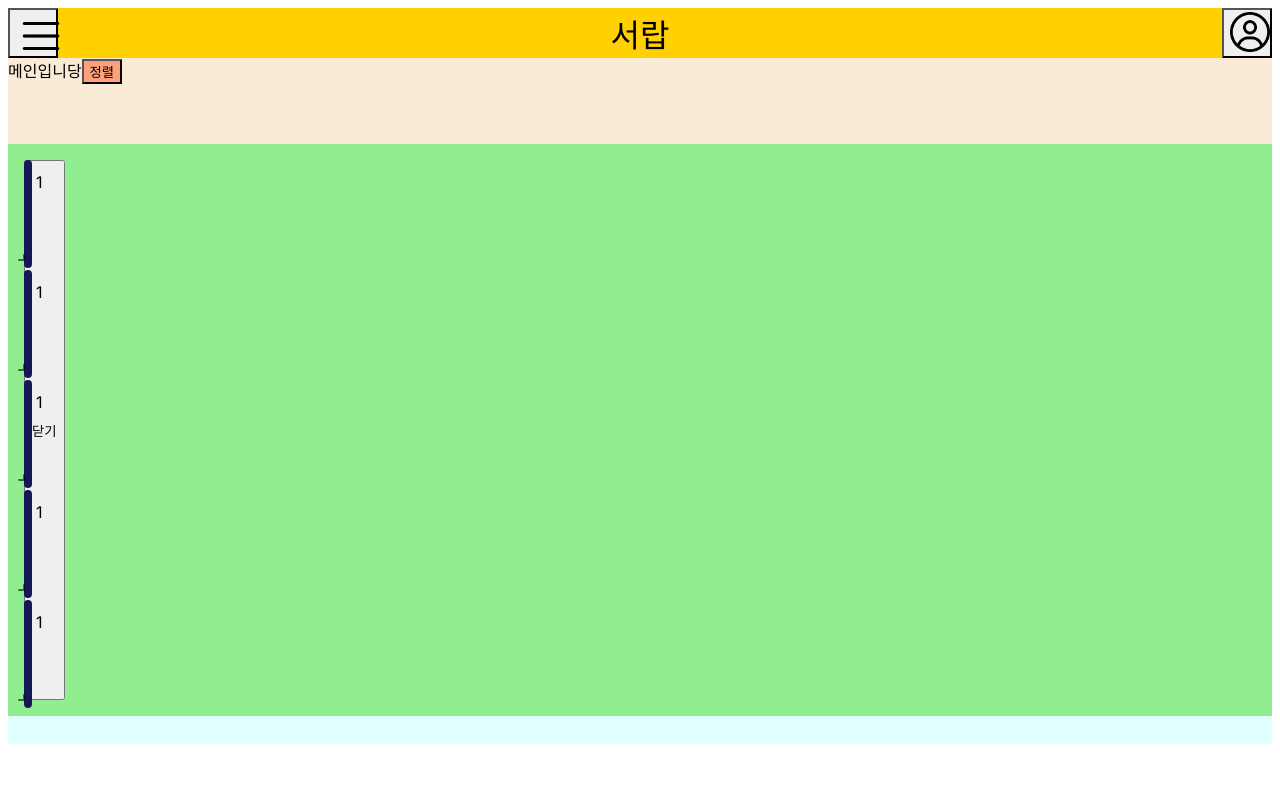
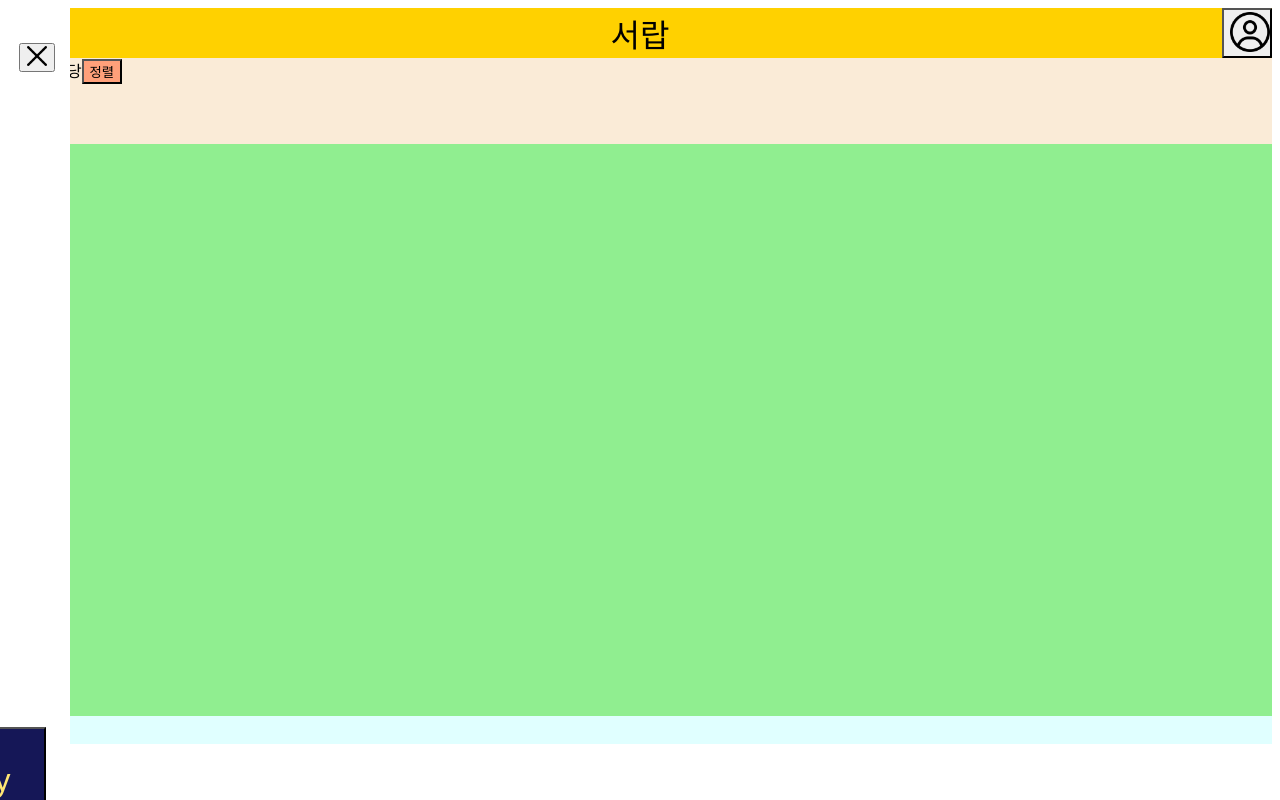
Before and after one commit to tajarinmate/Seorab, a Next.js app: page / in a window 1280 px wide. Built offline with nearby package versions, Linux system fonts and the light colour scheme; data requests are answered from the project's data file.

Commit message:
feat: localStorage에 grid position 저장 - 데이터 연동

```diff
--- a/src/app/page.tsx
+++ b/src/app/page.tsx
@@ -89,7 +89,6 @@ export default function Home() {
 
   return (
     <>
-      {/* <SideBar /> */}
       <Nav />
       <Main>
         메인입니당
--- a/src/components/Grid/Grid.tsx
+++ b/src/components/Grid/Grid.tsx
@@ -3,6 +3,10 @@ import styled from 'styled-components';
 import 'react-grid-layout/css/styles.css';
 import 'react-resizable/css/styles.css';
 import { useEffect, useState } from 'react';
+import axios from 'axios';
+import { useQuery, useMutation, useQueryClient } from 'react-query';
+import { ChangeEvent, FormEvent, useCallback } from 'react';
+import Link from 'next/link';
 
 const ResponsiveGridLayout = WidthProvider(Responsive);
 
@@ -17,12 +21,12 @@ type ContentProps = {
   h: number;
 };
 
-type LayoutType = {
-  breakpoints: string;
-  layouts: Layouts;
-};
+interface ModifyContent {
+  id: string;
+  text: string;
+}
 
-export function Grid({ content }: { content: Layout[] }) {
+export function Grid({ content }: { content: ContentProps[] }) {
   const originalLayouts = getFromLayouts('layouts');
   const [state, setState] = useState({
     breakpoints: 'lg',
@@ -48,11 +52,6 @@ export function Grid({ content }: { content: Layout[] }) {
     }));
   };
 
-  // 창 닫았을 때 저장?
-  const handleExit = () => {
-    console.log('나 닫기');
-  };
-
   return (
     <Root>
       <ResponsiveGridLayout
@@ -68,15 +67,14 @@ export function Grid({ content }: { content: Layout[] }) {
         onBreakpointChange={onBreakPointChange}
         // useCSSTransforms={true} <- 성능 개선할 수 있다함
       >
-        {content.map((item: Layout) => {
+        {content.map((item: ContentProps) => {
           return (
             <GridItemWrapper key={item.i}>
-              <GridItemContent>{item.w}</GridItemContent>
+              <GridItemContent>{item.text}</GridItemContent>
             </GridItemWrapper>
           );
         })}
       </ResponsiveGridLayout>
-      <button onClick={handleExit}>닫기</button>
     </Root>
   );
 }
@@ -108,7 +106,7 @@ const GridItemWrapper = styled.div`
 `;
 
 const GridItemContent = styled.div`
-  /* background-color: lightcoral; */
+  background-color: lightcoral;
   padding: 8px;
 `;
 
--- a/src/components/Nav/Nav.tsx
+++ b/src/components/Nav/Nav.tsx
@@ -15,7 +15,7 @@ export function Nav() {
       <Button onClick={toggleSide}>
         <Image src='/more.png' alt='더보기' width={50} height={50} />
       </Button>
-      {/* <SideBar isOpen={isOpen} setIsOpen={setIsOpen} /> */}
+      <SideBar isOpen={isOpen} setIsOpen={setIsOpen} />
       <Title href='/'>서랍</Title>
       <Button>
         <Image src='/mypage.png' alt='마이페이지' width={40} height={40} />
--- a/src/components/SideBar/SideBar.tsx
+++ b/src/components/SideBar/SideBar.tsx
@@ -50,10 +50,10 @@ const CategoryWrap = styled.div`
   height: 100%;
   width: 20%;
   left: -20%;
-  transition: 0.5s ease;
+  transition: 0.3s ease;
   &.open {
     left: 0;
-    transition: 0.5s ease;
+    transition: 0.3s ease;
   }
   display: flex;
   flex-flow: column nowrap;
```
